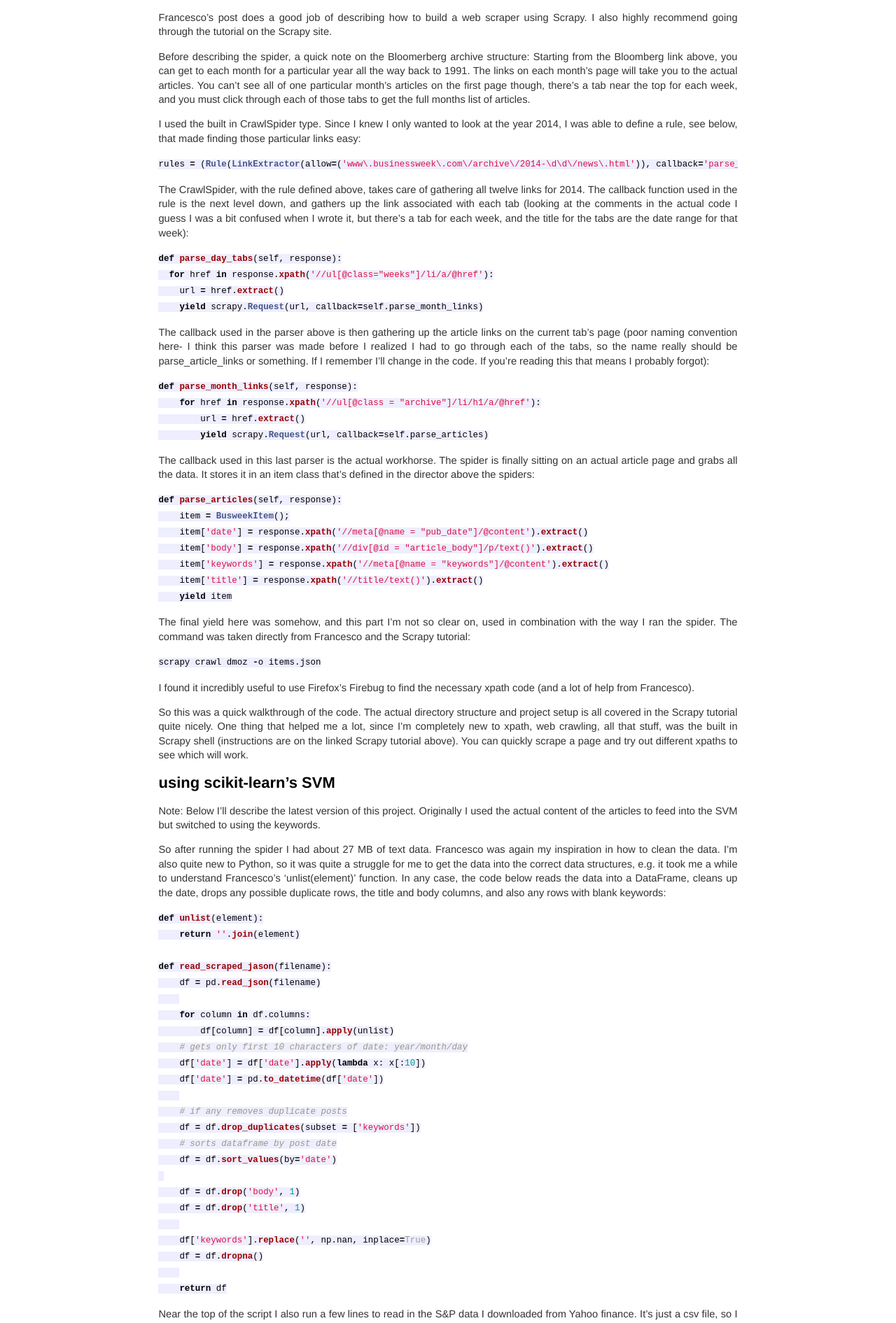
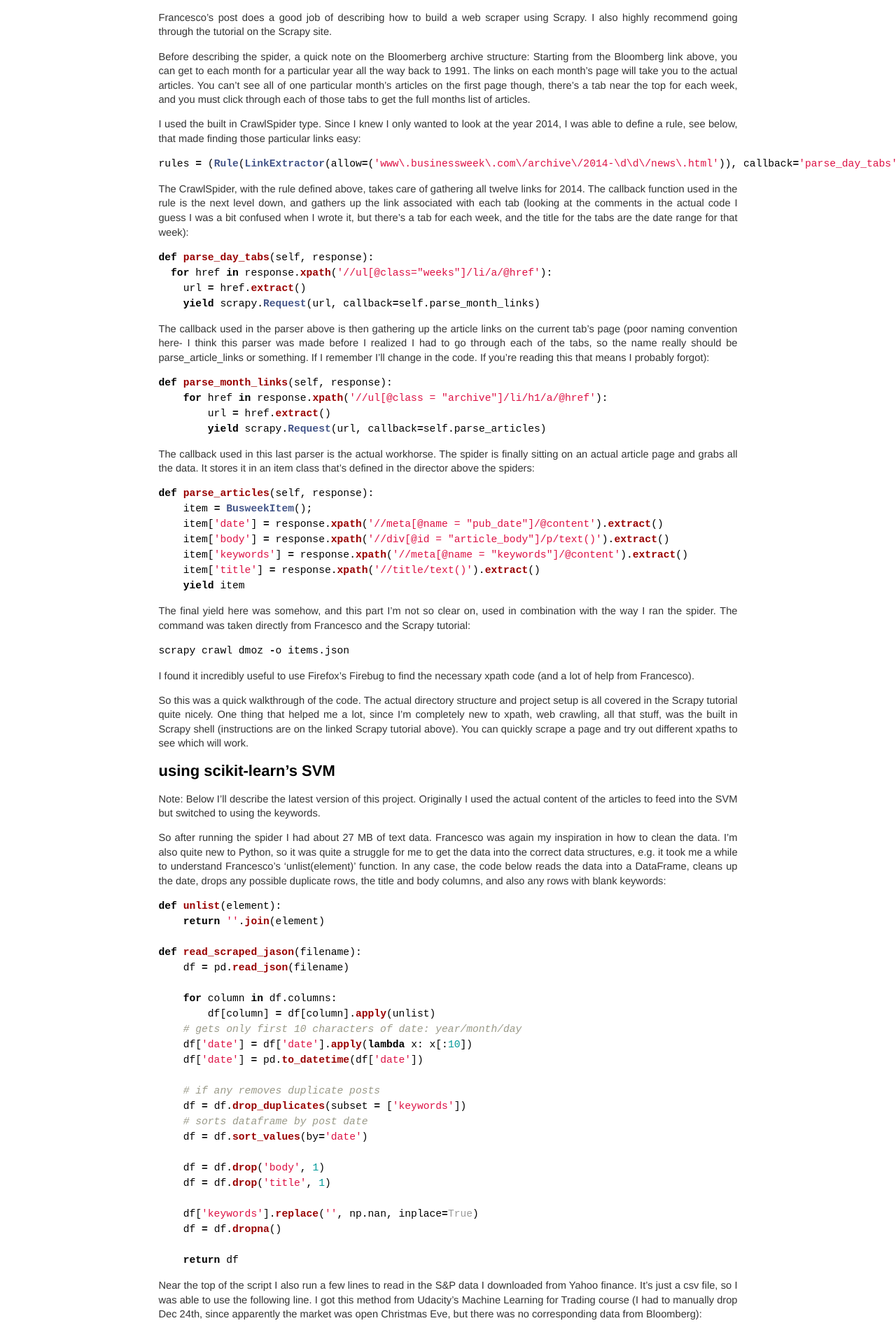
Before and after one commit to bsmitty5000/bsmitty5000.github.io, a Jekyll site: the page built from _posts/2016-02-06-Stock-Market-Predictions-Using-Scrapy-and-SVMs.md, in a window 1280 px wide. Shown: the part 576-2467 px from the top of the page at 70% size. Built offline with Jekyll 4.4.1, drawn with Linux system fonts in a browser that asks for light colours; comment, search, counter and statistics services are not loaded.

Commit message:
Update main.css

```diff
--- a/css/main.css
+++ b/css/main.css
@@ -53,14 +53,3 @@ ul.post li {
   margin: 3em auto 2em auto;
   line-height: 1.5em;
 }
-pre {
-    overflow: auto;
-}
-code{
-    border: 1px solid #ddd;
-    font-size: 85%;
-  }
-pre code {
-    background-color: #eef;
-    border: none;
-}
```
